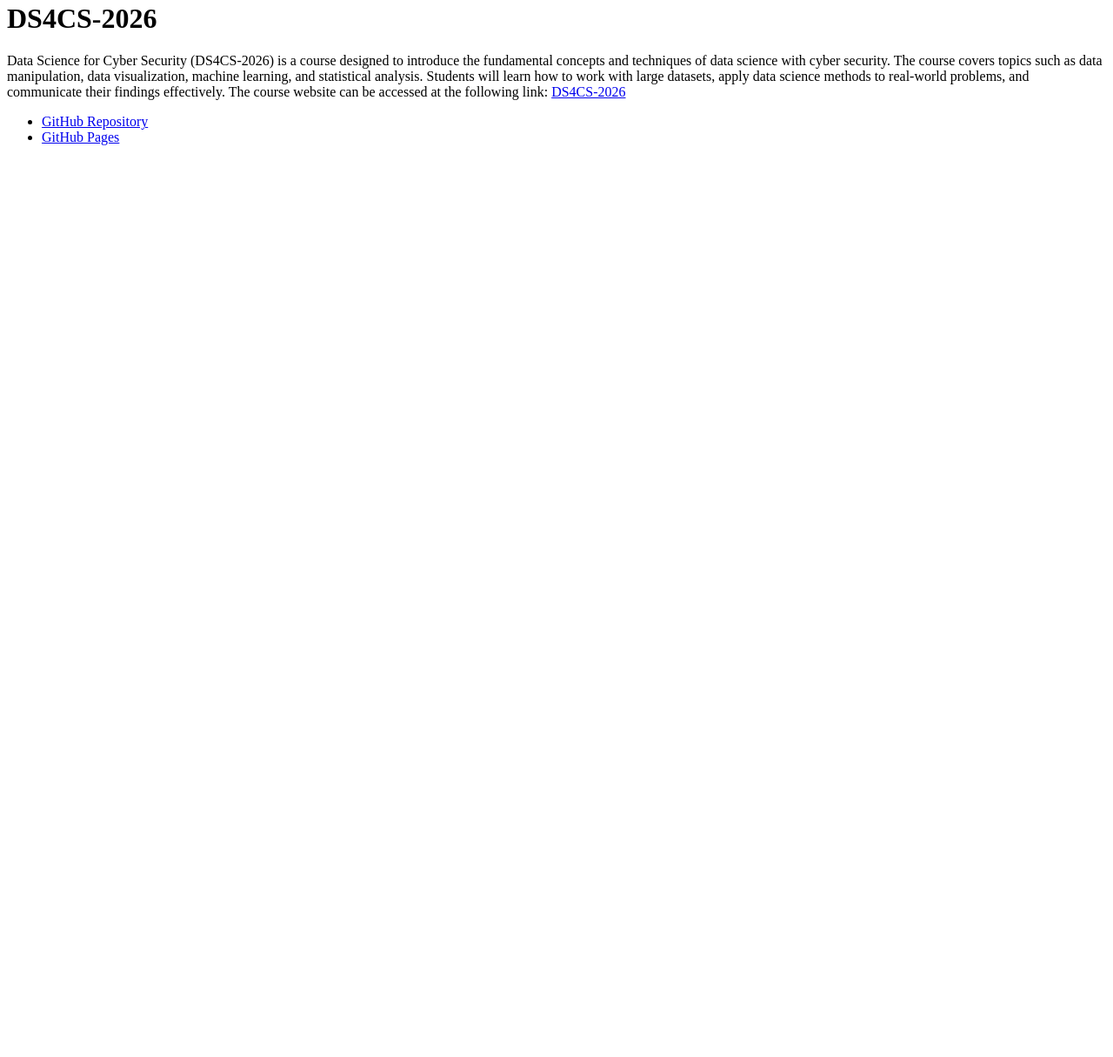
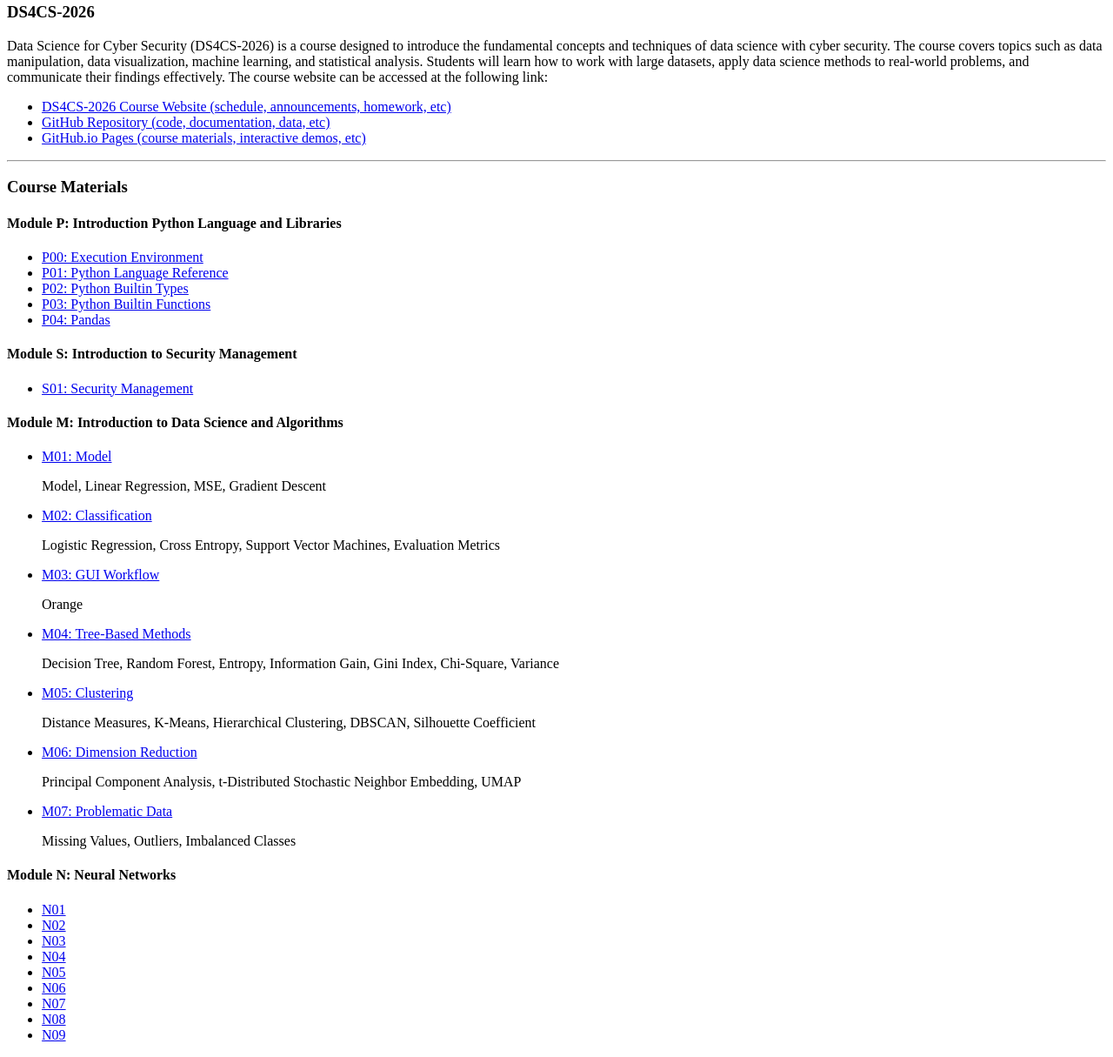
Before and after one commit to hsiaom26/DS4CS-26, a plain HTML site: page index.html in a window 1280 px wide. Shown: the part 5-1220 px from the top of the page at 87% size. Before the commit the page ends 800 px from the top, so only its background shows below. Drawn offline with Linux system fonts and the light colour scheme.

Commit message:
new structures

```diff
--- a/index.html
+++ b/index.html
@@ -4,14 +4,53 @@
     <title>DS4CS-2026</title>
 </head>
 <body>
-    <h1>DS4CS-2026</h1>
-    <p>Data Science for Cyber Security (DS4CS-2026) is a course designed to introduce the fundamental concepts and techniques of data science with cyber security. The course covers topics such as data manipulation, data visualization, machine learning, and statistical analysis. Students will learn how to work with large datasets, apply data science methods to real-world problems, and communicate their findings effectively. The course website can be accessed at the following link:
-<a href="https://sites.google.com/view/mikehsiao/teaching/ds4cs-2026" target="_blank">DS4CS-2026</a>
-    </p>
+    <h3>DS4CS-2026</h3>
+    <p>Data Science for Cyber Security (DS4CS-2026) is a course designed to introduce the fundamental concepts and techniques of data science with cyber security. The course covers topics such as data manipulation, data visualization, machine learning, and statistical analysis. Students will learn how to work with large datasets, apply data science methods to real-world problems, and communicate their findings effectively. The course website can be accessed at the following link:</p>
+    <ul>
+        <li><a href="https://sites.google.com/view/mikehsiao/teaching/ds4cs-2026" target="_blank">DS4CS-2026 Course Website (schedule, announcements, homework, etc)</a></li>
+        <li><a href="https://hsiaom26.github.io/ds4cs-2026/" target="_blank">GitHub Repository (code, documentation, data, etc)</a></li>
+        <li><a href="https://hsiaom26.github.io/DS4CS-26/index.html" target="_blank">GitHub.io Pages (course materials, interactive demos, etc)</a></li>
+    </ul>
+    <hr />
 
+    <h3>Course Materials</h3>
+
+    <h4>Module P: Introduction Python Language and Libraries</h4>
     <ul>
-        <li><a href="https://hsiaom.github.io/ds4cs-2026/" target="_blank">GitHub Repository</a></li>
-        <li><a href="https://hsiaom26.github.io/DS4CS-26/index.html" target="_blank">GitHub Pages</a></li>
+        <li><a href="https://hsiaom26.github.io/DS4CS-26/P00.html" target="_blank">P00: Execution Environment</a></li>
+        <li><a href="https://hsiaom26.github.io/DS4CS-26/P01.html" target="_blank">P01: Python Language Reference</a></li>
+        <li><a href="https://hsiaom26.github.io/DS4CS-26/P02.html" target="_blank">P02: Python Builtin Types</a></li>
+        <li><a href="https://hsiaom26.github.io/DS4CS-26/P03.html" target="_blank">P03: Python Builtin Functions</a></li>
+        <li><a href="https://hsiaom26.github.io/DS4CS-26/P04.html" target="_blank">P04: Pandas</a></li>
+    </ul>
+
+    <h4>Module S: Introduction to Security Management</h4>
+    <ul>
+        <li><a href="https://hsiaom26.github.io/DS4CS-26/S01.html" target="_blank">S01: Security Management</a></li>
+    </ul>
+
+    <h4>Module M: Introduction to Data Science and Algorithms</h4>
+    <ul>
+        <li><a href="https://hsiaom26.github.io/DS4CS-26/M01.html" target="_blank">M01: Model</a><p>Model, Linear Regression, MSE, Gradient Descent</p></li>
+        <li><a href="https://hsiaom26.github.io/DS4CS-26/M02.html" target="_blank">M02: Classification</a><p>Logistic Regression, Cross Entropy, Support Vector Machines, Evaluation Metrics</p></li>
+        <li><a href="https://hsiaom26.github.io/DS4CS-26/M03.html" target="_blank">M03: GUI Workflow</a><p>Orange</p></li>
+        <li><a href="https://hsiaom26.github.io/DS4CS-26/M04.html" target="_blank">M04: Tree-Based Methods</a><p>Decision Tree, Random Forest, Entropy, Information Gain, Gini Index, Chi-Square, Variance</p></li>
+        <li><a href="https://hsiaom26.github.io/DS4CS-26/M05.html" target="_blank">M05: Clustering</a><p>Distance Measures, K-Means, Hierarchical Clustering, DBSCAN, Silhouette Coefficient</p></li>
+        <li><a href="https://hsiaom26.github.io/DS4CS-26/M06.html" target="_blank">M06: Dimension Reduction</a><p>Principal Component Analysis, t-Distributed Stochastic Neighbor Embedding, UMAP</p></li>
+        <li><a href="https://hsiaom26.github.io/DS4CS-26/M07.html" target="_blank">M07: Problematic Data</a><p>Missing Values, Outliers, Imbalanced Classes</p></li>
+    </ul>
+
+    <h4>Module N: Neural Networks</h4>
+    <ul>
+        <li><a href="https://hsiaom26.github.io/DS4CS-26/N01.html" target="_blank">N01</a></li>
+        <li><a href="https://hsiaom26.github.io/DS4CS-26/N02.html" target="_blank">N02</a></li>
+        <li><a href="https://hsiaom26.github.io/DS4CS-26/N03.html" target="_blank">N03</a></li>
+        <li><a href="https://hsiaom26.github.io/DS4CS-26/N04.html" target="_blank">N04</a></li>
+        <li><a href="https://hsiaom26.github.io/DS4CS-26/N05.html" target="_blank">N05</a></li>
+        <li><a href="https://hsiaom26.github.io/DS4CS-26/N06.html" target="_blank">N06</a></li>
+        <li><a href="https://hsiaom26.github.io/DS4CS-26/N07.html" target="_blank">N07</a></li>
+        <li><a href="https://hsiaom26.github.io/DS4CS-26/N08.html" target="_blank">N08</a></li>
+        <li><a href="https://hsiaom26.github.io/DS4CS-26/N09.html" target="_blank">N09</a></li>
     </ul>
 </body>
 </html>
```
Also changed, not shown: 1 other file.
